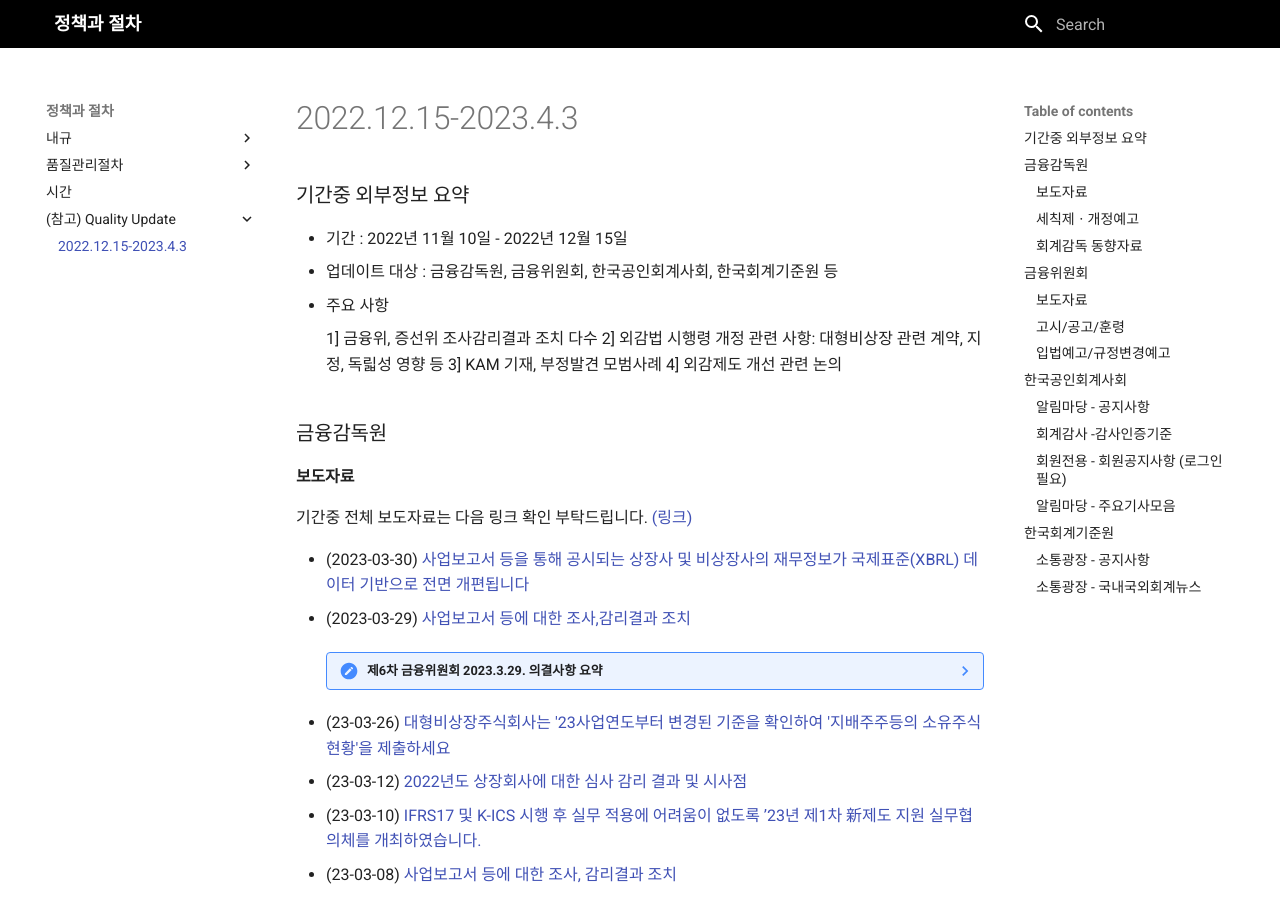
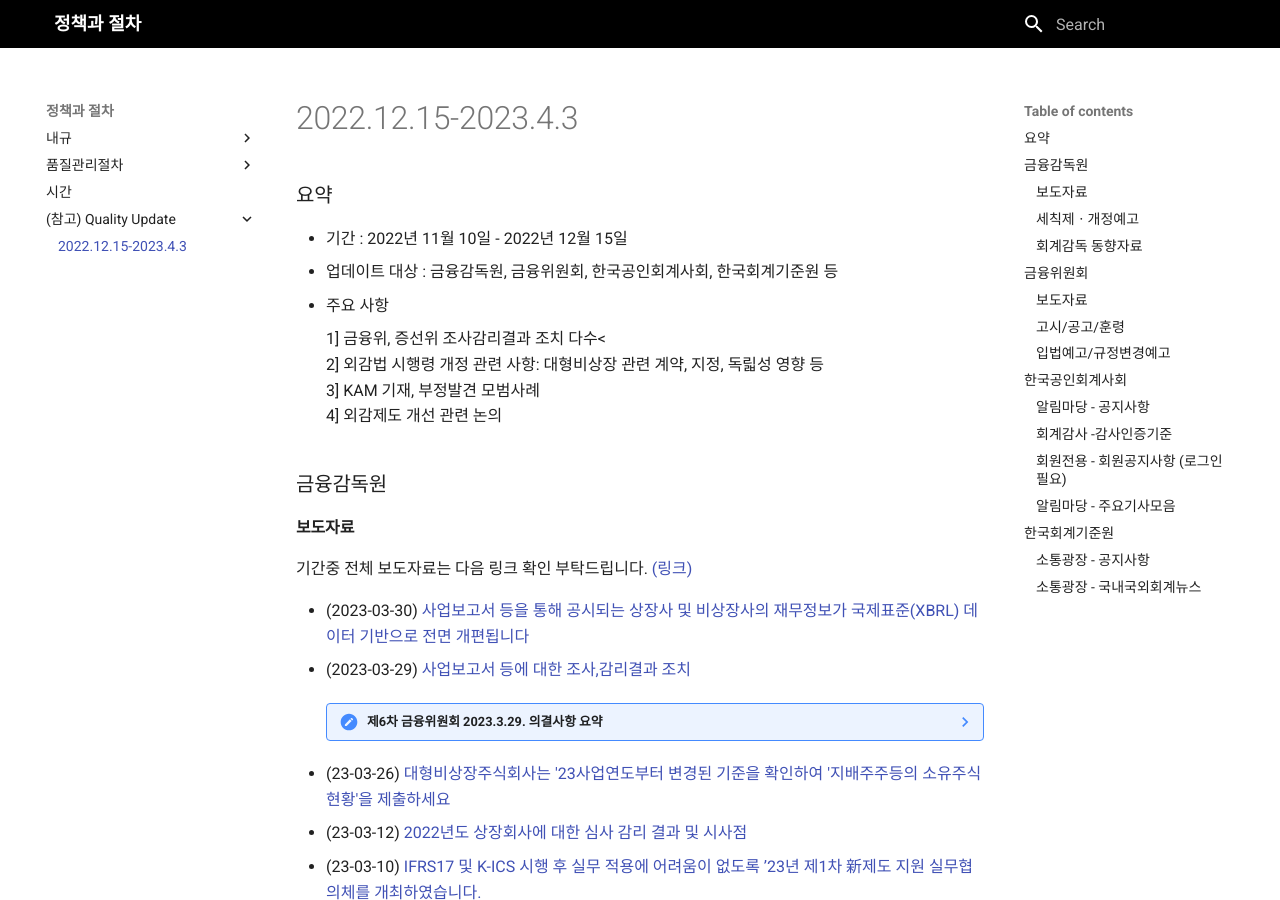
Before and after one commit to seonjin-qualityControl/policy, an MkDocs documentation site: the page built from docs/qualityUpdate/221215-230403.md, in a window 1280 px wide and 900 px high. Built offline with MkDocs 1.6.1 and Material for MkDocs 9.7.7, drawn with Linux system fonts in a browser that asks for light colours.

Commit message:
23040402

```diff
--- a/docs/qualityUpdate/221215-230403.md
+++ b/docs/qualityUpdate/221215-230403.md
@@ -1,12 +1,12 @@
-### 기간중 외부정보 요약
+### 요약
 
 - 기간 : 2022년 11월 10일 - 2022년 12월 15일
 - 업데이트 대상 : 금융감독원, 금융위원회, 한국공인회계사회, 한국회계기준원 등
 - 주요 사항
 
-    1] 금융위, 증선위 조사감리결과 조치 다수
-    2] 외감법 시행령 개정 관련 사항: 대형비상장 관련 계약, 지정, 독릷성 영향 등
-    3] KAM 기재, 부정발견 모범사례
+    1] 금융위, 증선위 조사감리결과 조치 다수<<br>
+    2] 외감법 시행령 개정 관련 사항: 대형비상장 관련 계약, 지정, 독릷성 영향 등<br>
+    3] KAM 기재, 부정발견 모범사례<br>
     4] 외감제도 개선 관련 논의
 
 ### 금융감독원
```
